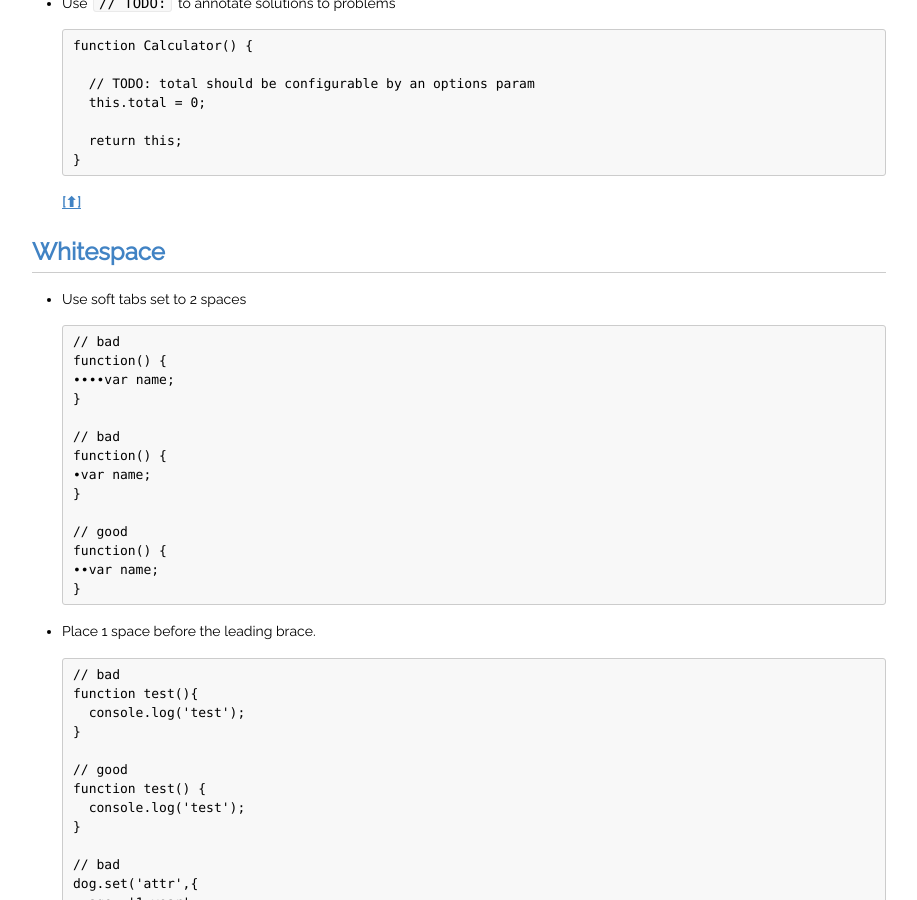
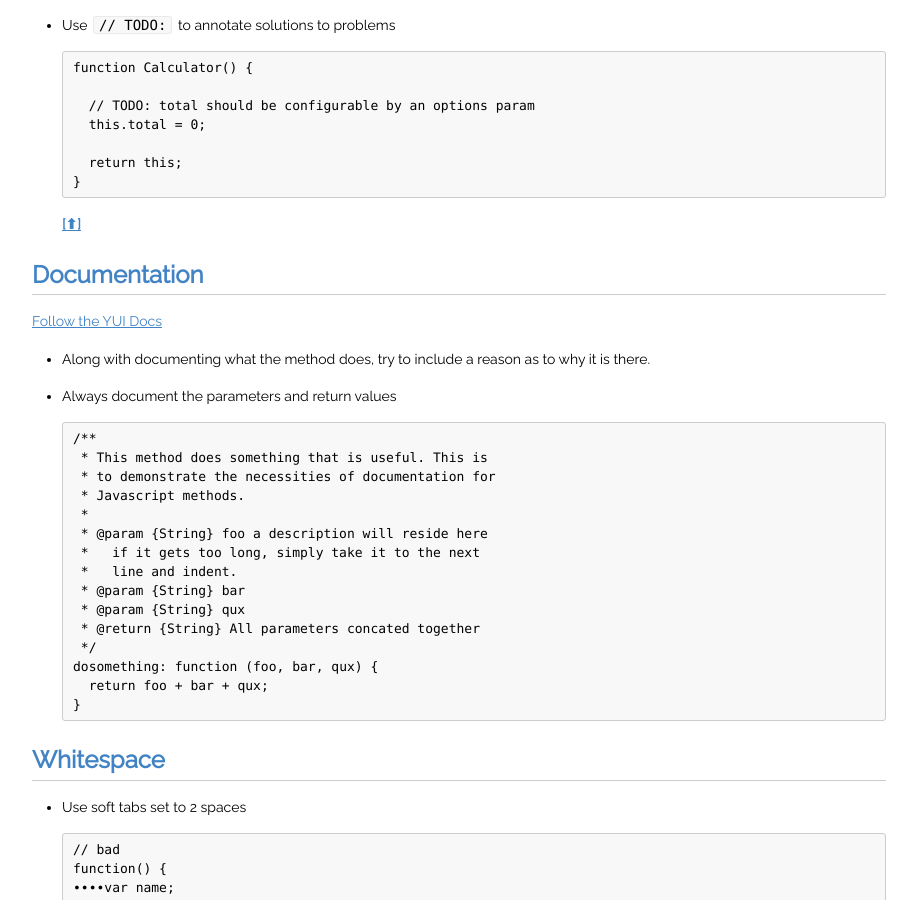
Before and after one commit to kissmetrics/styleguide, a Jekyll site: the page built from _posts/2013-08-12-javascript.md, in a window 1280 px wide and 900 px high, scrolled down 13366 px. Shown: the whole window, without its empty margins (181-1098 px from the left). Built offline with Jekyll 4.4.1, drawn with Linux system fonts in a browser that asks for light colours; nearby versions of some CDN libraries; Markdown is read by kramdown in place of the engine named in the settings.

Commit message:
Added a section on documenting JS

````diff
--- a/_posts/2013-08-12-javascript.md
+++ b/_posts/2013-08-12-javascript.md
@@ -730,6 +731,32 @@ title: JavaScript Style Guide
 
     **[[⬆]](#TOC)**
 
+## <a name='documentation'>Documentation</a>
+
+[Follow the YUI Docs](http://yui.github.io/yuidoc/syntax/index.html)
+
+  - Along with documenting what the method does, try to include a reason as to
+    why it is there.
+
+  - Always document the parameters and return values
+
+    ```javascript
+    /**
+     * This method does something that is useful. This is
+     * to demonstrate the necessities of documentation for
+     * Javascript methods.
+     *
+     * @param {String} foo a description will reside here
+     *   if it gets too long, simply take it to the next
+     *   line and indent.
+     * @param {String} bar
+     * @param {String} qux
+     * @return {String} All parameters concated together
+     */
+    dosomething: function (foo, bar, qux) {
+      return foo + bar + qux;
+    }
+    ```
 
 ## <a name='whitespace'>Whitespace</a>
 
````
Also changed, not shown: other parts of _posts/2013-08-12-javascript.md (+1 -0 lines).
